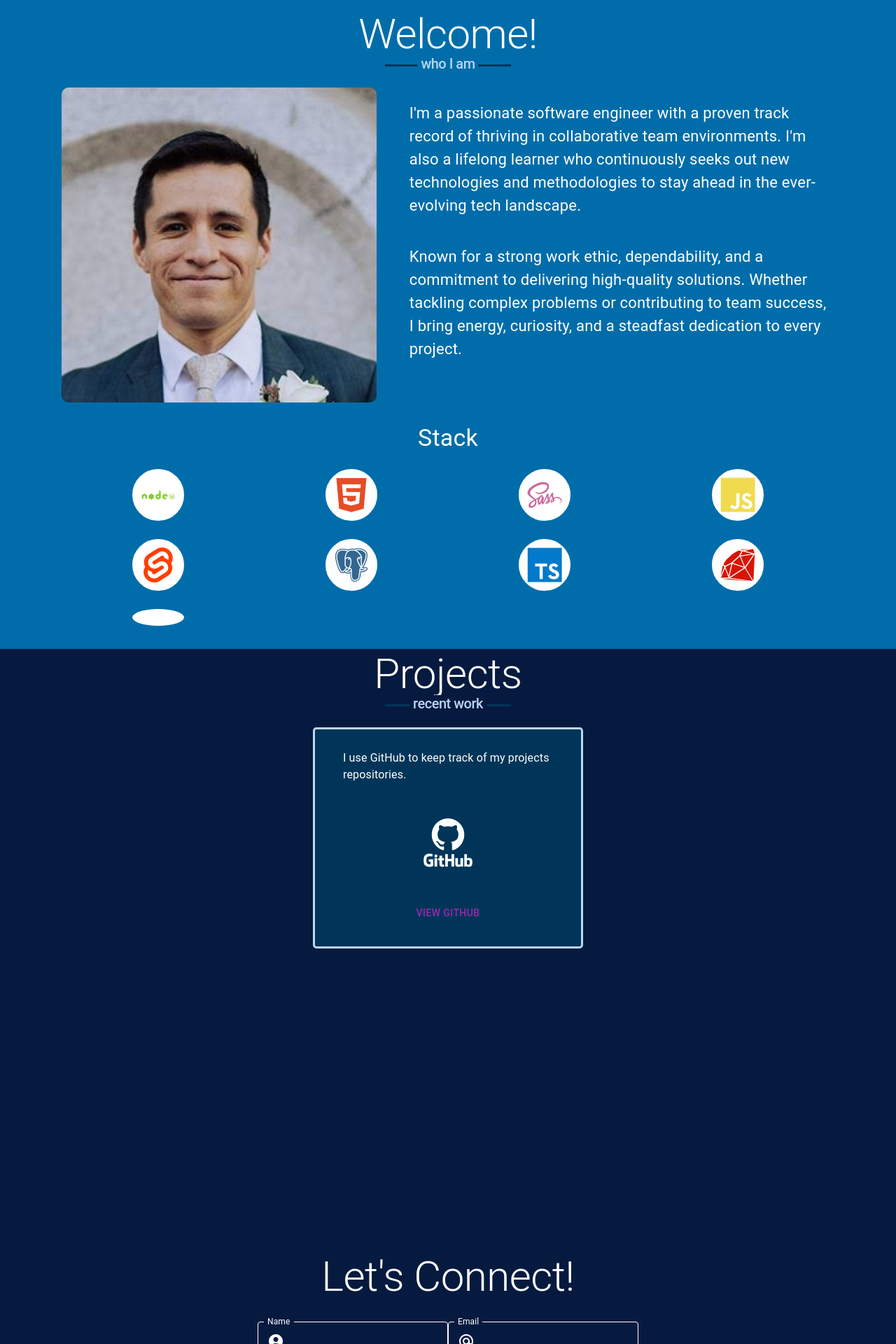
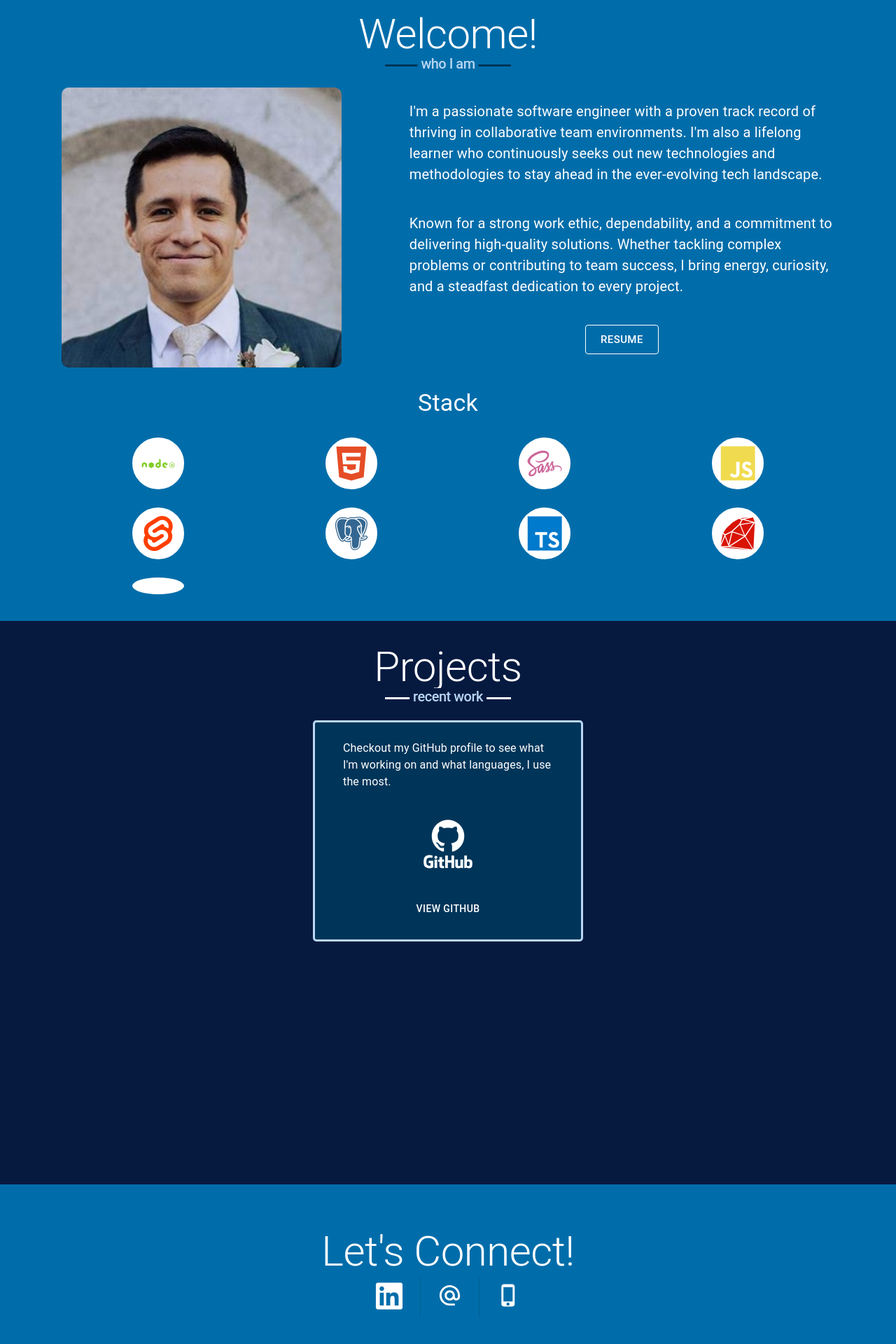
Before and after one commit to dansilvaUT/dan-silva-portfolio, a React (Vite) app: page / in a window 1280 px wide. Shown: the part 880-2800 px from the top of the page at 70% size. Built offline with nearby package versions, Linux system fonts and the light colour scheme.

Commit message:
touch ups.

```diff
--- a/src/components/About/About.scss
+++ b/src/components/About/About.scss
@@ -53,7 +53,10 @@
 
   &-Text {
     height: 100%;
+    display: flex;
+    flex-direction: column;
     @include mixins.for-desktop-up {
+      align-items: center;
       width: 55%;
     }
   }
@@ -66,8 +69,8 @@
     border-radius: 10px;
     margin-bottom: 32px;
     @include mixins.for-desktop-up {
-      width: 450px;
-      height: 450px;
+      width: 400px;
+      height: 400px;
       margin-right: 15px;
       margin-bottom: 0px;
     }
@@ -76,6 +79,11 @@
       width: 300px;
       height: 300px;
     }
+  }
+
+  &-Btn:hover {
+    background-color: mixins.$prussian-blue;
+    border-color: mixins.$prussian-blue;
   }
 
   &-Icon {
@@ -87,7 +95,7 @@
   }
 
   &-Stack {
-    margin: 20px 0px;
+    margin: 25px 0px;
     display: grid;
     grid-template-columns: repeat(4, max-content);
     width: 100%;
--- a/src/components/About/About.tsx
+++ b/src/components/About/About.tsx
@@ -3,11 +3,19 @@ import Typography from "@mui/material/Typography";
 import profile from "../../assets/images/profile.jpg";
 import Box from "@mui/material/Box";
 import { useMediaQuery } from "react-responsive";
+import Button from "@mui/material/Button";
+import { styled } from "@mui/material/styles";
+import Link from "@mui/material/Link";
 
 import "./About.scss";
 
 const About = () => {
   const isPhone = useMediaQuery({ query: "(max-width: 767px)" });
+
+  const CustomButton = styled(Button)({
+    color: "white",
+    borderColor: "white",
+  });
 
   return (
     <Container
@@ -25,7 +33,7 @@ const About = () => {
           <Box className="About-Text">
             <Typography
               className="About-Copy"
-              fontSize={isPhone ? "18px" : "22px"}
+              fontSize={isPhone ? "18px" : "20px"}
               gutterBottom
             >
               I'm a passionate software engineer with a proven track record of
@@ -35,7 +43,7 @@ const About = () => {
             </Typography>
             <Typography
               className="About-Copy"
-              fontSize={isPhone ? "18px" : "22px"}
+              fontSize={isPhone ? "18px" : "20px"}
               gutterBottom
             >
               Known for a strong work ethic, dependability, and a commitment to
@@ -43,6 +51,19 @@ const About = () => {
               problems or contributing to team success, I bring energy,
               curiosity, and a steadfast dedication to every project.
             </Typography>
+            <Link
+              target="_blank"
+              href="https://docs.google.com/document/d/1zJ9TlTkimPWCPAFuf-Y_cOf-3aRwPR5hxwG6_npWq7c/edit?usp=sharing"
+              rel="noopener noreferrer"
+            >
+              <CustomButton
+                className="About-Btn"
+                variant="outlined"
+                size="large"
+              >
+                Resume
+              </CustomButton>
+            </Link>
           </Box>
         </Container>
         <Container fixed className="About-Content Variant">
--- a/src/components/Contact/Contact.scss
+++ b/src/components/Contact/Contact.scss
@@ -3,15 +3,14 @@
 .Contact {
   &-Container {
     color: mixins.$white;
-    min-height: calc(100vh - 55px);
+    min-height: calc(100vh - 550px);
     display: flex;
     flex-direction: column;
     align-items: center;
     justify-content: center;
-
-    @include mixins.for-phone-only {
-      scroll-margin-top: 65px;
-    }
+    margin-top: 30px;
+    scroll-margin-top: 65px;
+    background-color: mixins.$bice-blue;
   }
 
   &-InputBox {
@@ -35,6 +34,18 @@
     font-weight: 800;
     background-color: rgba(46, 125, 50, 1);
     color: mixins.$white;
+  }
+
+  &-Icon {
+    font-size: 40px;
+  }
+
+  &-Icon:hover {
+    font-size: 42px;
+  }
+
+  &-MIcon:hover {
+    transform: scale(1.1);
   }
 }
 
--- a/src/components/Contact/Contact.tsx
+++ b/src/components/Contact/Contact.tsx
@@ -1,13 +1,33 @@
 import Typography from "@mui/material/Typography";
 import Container from "@mui/material/Container";
-import TextField from "@mui/material/TextField";
-import AccountCircleIcon from "@mui/icons-material/AccountCircle";
+/* Commenting out for now until nodemailer is set up. */
+// import TextField from "@mui/material/TextField";
+// import AccountCircleIcon from "@mui/icons-material/AccountCircle";
+// import AlternateEmailIcon from "@mui/icons-material/AlternateEmail";
+// import Box from "@mui/material/Box";
+// import Button from "@mui/material/Button";
 import AlternateEmailIcon from "@mui/icons-material/AlternateEmail";
-import Box from "@mui/material/Box";
-import Button from "@mui/material/Button";
+import PhoneIphoneIcon from "@mui/icons-material/PhoneIphone";
+import Divider from "@mui/material/Divider";
+import Paper from "@mui/material/Paper";
+import Stack from "@mui/material/Stack";
+import { styled } from "@mui/material/styles";
 import "./Contact.scss";
 
 const Contact = () => {
+  const Item = styled(Paper)(({ theme }) => ({
+    backgroundColor: "#fff",
+    ...theme.typography.body2,
+    padding: theme.spacing(1),
+    textAlign: "center",
+    boxShadow: "none",
+    color: "#fff",
+    cursor: "pointer",
+    ...theme.applyStyles("light", {
+      backgroundColor: "#006daa",
+    }),
+  }));
+
   return (
     <Container
       maxWidth={false}
@@ -18,7 +38,24 @@ const Contact = () => {
       <Typography variant="h2" align="center">
         Let's Connect!
       </Typography>
-      <form method="POST" className="Contact-Form">
+      <Stack
+        direction="row"
+        alignItems="center"
+        divider={<Divider orientation="vertical" flexItem />}
+        spacing={2}
+      >
+        <Item>
+          <i className="Contact-Icon devicon-linkedin-plain"></i>
+        </Item>
+        <Item>
+          <AlternateEmailIcon className="Contact-MIcon" fontSize="large" />
+        </Item>
+        <Item>
+          <PhoneIphoneIcon className="Contact-MIcon" fontSize="large" />
+        </Item>
+      </Stack>
+      {/* Commenting out for now until nodemailer is set up. */}
+      {/* <form method="POST" className="Contact-Form">
         <Box className="Contact-InputBox">
           <TextField
             color="info"
@@ -57,7 +94,7 @@ const Contact = () => {
         <Button variant="outlined" color="success" className="Contact-Btn">
           Submit
         </Button>
-      </form>
+      </form> */}
     </Container>
   );
 };
--- a/src/components/Home/Home.scss
+++ b/src/components/Home/Home.scss
@@ -20,9 +20,10 @@
   }
 
   &-Btn:hover {
-    background-color: mixins.$columbia-blue;
-    border-color: mixins.$columbia-blue;
+    background-color: mixins.$prussian-blue;
+    border-color: mixins.$prussian-blue;
     font-weight: 500;
+    color: mixins.$white;
   }
 }
 
--- a/src/components/Nav/Nav.scss
+++ b/src/components/Nav/Nav.scss
@@ -4,15 +4,30 @@
   &-Container {
     z-index: 1000;
     color: mixins.$white;
-    background-color: mixins.$prussian-blue;
-    padding: 10px 15px;
+    background-color: mixins.$oxford-blue;
+    padding: 10px 20px;
     position: sticky;
     top: 0;
+    transition: all 0.3s ease;
+
+    @include mixins.for-tablet-up {
+      display: flex;
+      justify-content: space-between;
+    }
   }
 
   &-Breadcrumbs {
     color: mixins.$white;
   }
+
+  &-Link:hover {
+    color: mixins.$columbia-blue !important;
+  }
+}
+
+.Scroll {
+  background-color: mixins.$prussian-blue;
+  box-shadow: 0 2px 5px rgba(0, 0, 0, 0.2);
 }
 
 .MuiMenuList-root {
--- a/src/components/Nav/Nav.tsx
+++ b/src/components/Nav/Nav.tsx
@@ -1,4 +1,4 @@
-import { useState } from "react";
+import { useState, useEffect } from "react";
 import Breadcrumbs from "@mui/material/Breadcrumbs";
 import Link from "@mui/material/Link";
 import HomeIcon from "@mui/icons-material/Home";
@@ -12,9 +12,11 @@ import ListItemText from "@mui/material/ListItemText";
 import { useMediaQuery } from "react-responsive";
 
 import "./Nav.scss";
+import { Typography } from "@mui/material";
 
 const Nav = () => {
   const [menuOpen, setMenuOpen] = useState(false);
+  const [scroll, setScroll] = useState(false);
   const isPhone = useMediaQuery({ query: "(max-width: 767px)" });
 
   const getUnderline = (isPhone: boolean): "none" | "hover" =>
@@ -28,8 +30,24 @@ const Nav = () => {
     fontSize: 22,
   };
 
+  useEffect(() => {
+    const handleScroll = () => {
+      if (window.scrollY > 10) {
+        setScroll(true);
+      } else {
+        setScroll(false);
+      }
+    };
+
+    window.addEventListener("scroll", handleScroll);
+
+    return () => {
+      window.removeEventListener("scroll", handleScroll);
+    };
+  }, []);
+
   return (
-    <div className="Nav-Container">
+    <div className={`Nav-Container ${scroll ? "Scroll" : ""}`}>
       {isPhone ? (
         <>
           <MenuIcon
@@ -77,24 +95,31 @@ const Nav = () => {
           </MenuList>
         </>
       ) : (
+        <>
+          <Link href="#home" {...linkProps} className="Nav-Link">
+            <Typography variant="h5" align="center" className="Nav-Title">
+              Dan Silva Portfolio
+            </Typography>
+          </Link>
           <Breadcrumbs aria-label="breadcrumb" className="Nav-Breadcrumbs">
-          <Link href="#home" {...linkProps}>
+            <Link href="#home" {...linkProps} className="Nav-Link">
               <HomeIcon sx={{ mr: 0.5 }} fontSize="inherit" />
               Home
             </Link>
-          <Link href="#about" {...linkProps}>
+            <Link href="#about" {...linkProps} className="Nav-Link">
               <InfoIcon sx={{ mr: 0.5 }} fontSize="inherit" />
               About
             </Link>
-          <Link href="#code" {...linkProps}>
+            <Link href="#code" {...linkProps} className="Nav-Link">
               <CodeIcon sx={{ mr: 0.5 }} fontSize="inherit" />
               Projects
             </Link>
-          <Link href="#contact" {...linkProps}>
+            <Link href="#contact" {...linkProps} className="Nav-Link">
               <MailIcon sx={{ mr: 0.5 }} fontSize="inherit" />
               Contact
             </Link>
           </Breadcrumbs>
+        </>
       )}
     </div>
   );
--- a/src/components/Projects/Projects.scss
+++ b/src/components/Projects/Projects.scss
@@ -4,10 +4,8 @@
   &-Container {
     color: mixins.$white;
     min-height: calc(100vh - 55px);
-
-    @include mixins.for-phone-only {
-      scroll-margin-top: 65px;
-    }
+    margin-top: 30px;
+    scroll-margin-top: 65px;
   }
 
   &-Title {
@@ -22,7 +20,7 @@
     left: 50%;
     width: 180px;
     height: 3px;
-    background: mixins.$prussian-blue;
+    background: mixins.$white;
     transform: translateX(-50%);
   }
 
--- a/src/components/Projects/Projects.tsx
+++ b/src/components/Projects/Projects.tsx
@@ -2,9 +2,15 @@ import Typography from "@mui/material/Typography";
 import Container from "@mui/material/Container";
 import Box from "@mui/material/Box";
 import Button from "@mui/material/Button";
+import styled from "@mui/material/styles/styled";
 import "./Projects.scss";
 
 const Projects = () => {
+  const CustomButton = styled(Button)({
+    color: "white",
+    borderColor: "white",
+  });
+
   const handleClick = () => {
     window.open(
       "https://github.com/dansilvaUT",
@@ -25,12 +31,13 @@ const Projects = () => {
       <Box className="Projects-Content">
         <div className="Projects-Card">
           <Typography>
-            I use GitHub to keep track of my projects repositories.
+            Checkout my GitHub profile to see what I'm working on and what
+            languages, I use the most.
           </Typography>
           <i className="Projects-Icon devicon-github-original-wordmark"></i>
-          <Button color="secondary" onClick={handleClick}>
+          <CustomButton color="secondary" onClick={handleClick}>
             View GitHub
-          </Button>
+          </CustomButton>
         </div>
       </Box>
     </Container>
--- a/src/index.scss
+++ b/src/index.scss
@@ -19,4 +19,5 @@ body {
 
 html {
   scroll-behavior: smooth;
+  box-sizing: border-box;
 }
--- a/src/styles/_library.scss
+++ b/src/styles/_library.scss
@@ -12,6 +12,12 @@ $columbia-blue: #b9d6f2;
   }
 }
 
+@mixin for-tablet-up {
+  @media (min-width: 768px) {
+    @content;
+  }
+}
+
 @mixin for-desktop-up {
   @media (min-width: 900px) {
     @content;
```
Lines whose indentation alone changed are shown as unchanged.
